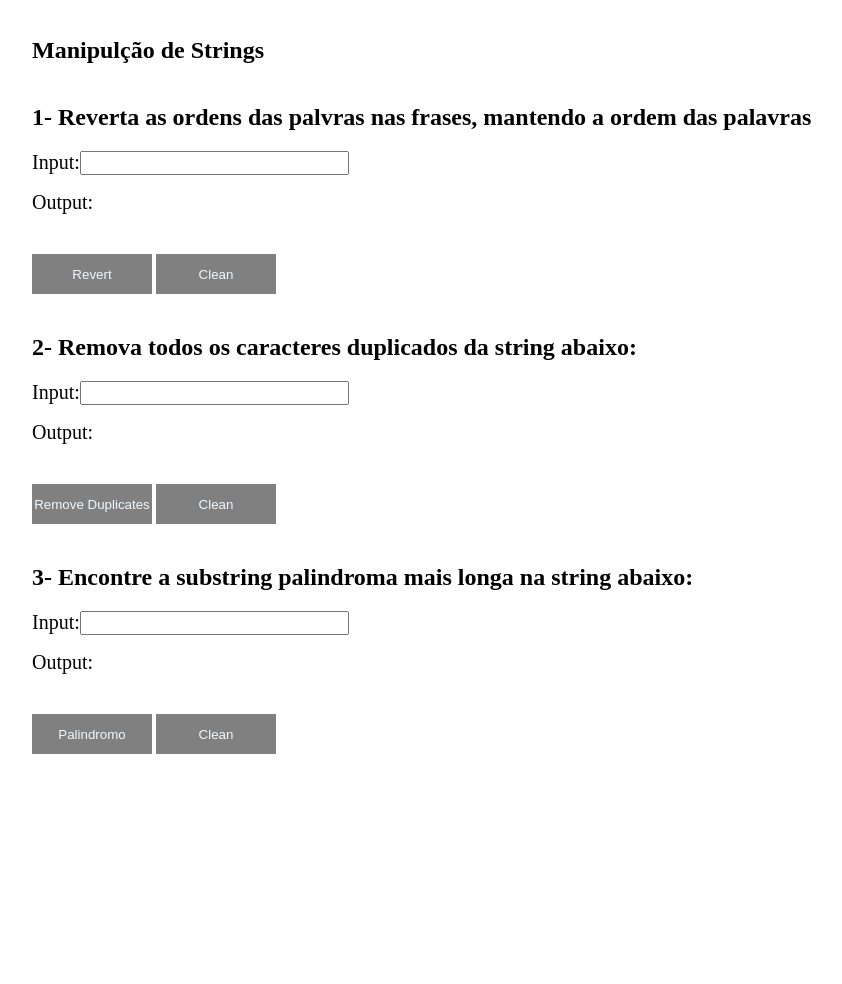
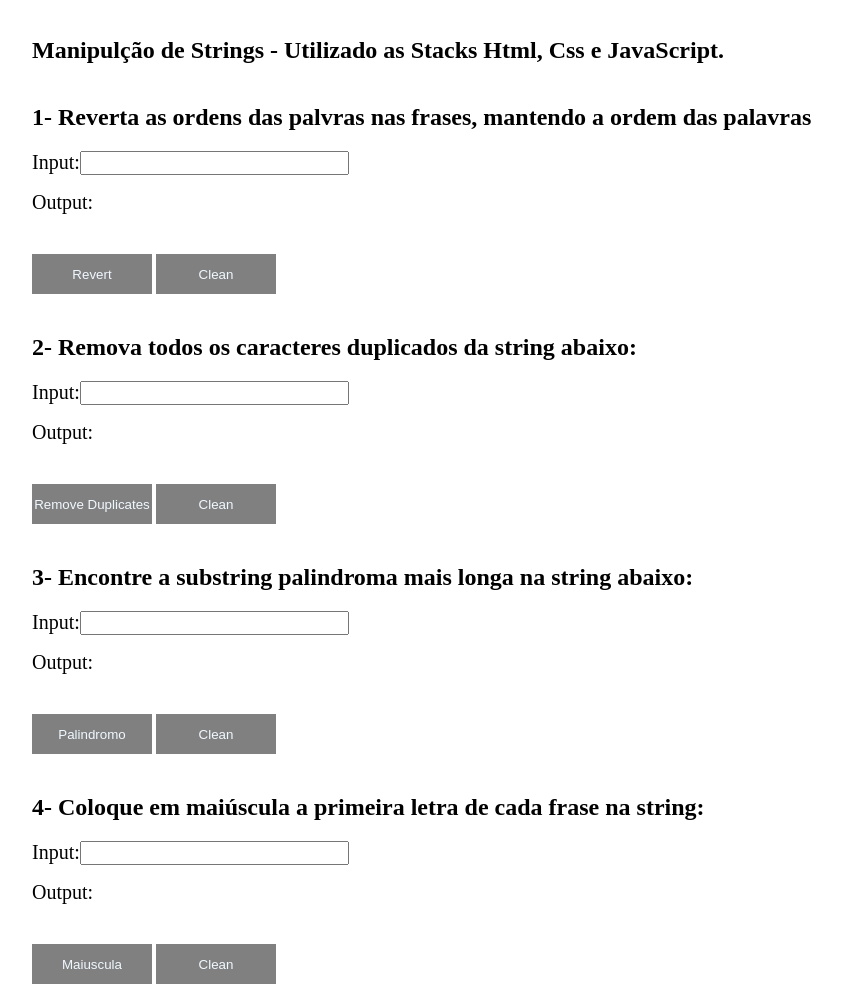
Before and after one commit to dniemeryers/desafioCodigoPwc, a plain HTML site: page index.html in a window 1280 px wide. Shown: the part 109-1093 px from the top of the page, without its empty margins (208-1050 px from the left). Before the commit the page ends 863 px from the top, so only its background shows below. Drawn offline with Linux system fonts and the light colour scheme.

Commit message:
Tarefa 4 - Primeira letra da frase em maiúscula

```diff
--- a/code.js
+++ b/code.js
@@ -60,3 +60,17 @@ function encontrarPalindromoMaisLongo() {
     document.getElementById('palindromo').value = '';
     document.getElementById('saida_palindroma').textContent = '';
   }
+
+
+  function converterPrimeiraLetraMaiuscula() {
+    var input = document.getElementById("frase").value;
+    var output = input.replace(/(?:^|[.!?]\s+)(\w)/g, function(match) {
+      return match.toUpperCase();
+    });
+    document.getElementById("frase_maiuscula").textContent = output;
+  }
+
+  function limparInputMaiuscula() {
+    document.getElementById('frase').value = '';
+    document.getElementById('frase_maiuscula').textContent = '';
+  }
--- a/index.html
+++ b/index.html
@@ -12,7 +12,7 @@
     <a rel="stylesheet" target="_blank" href="https://portifolio-eta-ashy.vercel.app/"><p>Click Link Portfólio</p></a>
     <a href="https://www.linkedin.com/in/diego-niemeyer/"><p>Click Link Linkedin</p></a>
 
-    <h2>Manipulção de Strings</h2>
+    <h2>Manipulção de Strings - Utilizado as Stacks Html, Css e JavaScript.</h2>
 
 
     <h2>1- Reverta as ordens das palvras nas frases, mantendo a ordem das palavras</h2>
@@ -51,6 +51,18 @@
     <input class="button" type="button" value="Clean" onclick="limparInputPalindromo()">
     </div>
 
+    <h2>4- Coloque em maiúscula a primeira letra de cada frase na string:</h2>
+    <div class="input">
+        <p>Input:</p><input type="text" class="input_text" id="frase">
+    </div>
+    <div class="output">
+        <p>Output:</p> <span id="frase_maiuscula"></span>
+    </div>
+    <div>
+    <input class="button" type="button" value="Maiuscula" onclick="converterPrimeiraLetraMaiuscula()">
+    <input class="button" type="button" value="Clean" onclick="limparInputMaiuscula()">
+    </div>
+
     <script src="code.js"></script>
 </body>
 </html>
```
